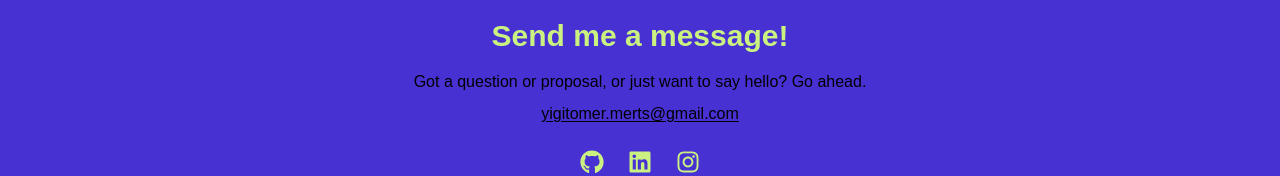
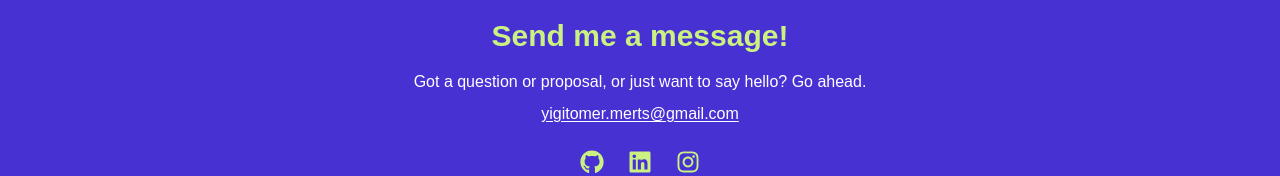
Before and after one commit to ygtmertt/Portfolio-Website, a React (Create React App) app: page / in a window 1280 px wide. Shown: the part 3456-3632 px from the top of the page. Built offline with nearby package versions, Linux system fonts and the light colour scheme.

Commit message:
Footer finished.

```diff
--- a/src/components/Footer.jsx
+++ b/src/components/Footer.jsx
@@ -1,20 +1,19 @@
-import React from 'react';
-import { FaGithub, FaTwitter, FaInstagram, FaEnvelope, FaLinkedin } from 'react-icons/fa';
+import { FaGithub, FaInstagram, FaLinkedin } from 'react-icons/fa';
 
 const Footer = () => {
   return (
-    <footer className="bg-darkBackground text-lightSecondary py-16 px-4 text-center">
-      <h2 className="text-3xl font-bold text-darkPrimary mb-4">Send me a message!</h2>
-      <p className="text-white dark:text-black mb-2">
+    <footer className="bg-lightBackground dark:bg-darkBackground text-lightSecondary py-16 px-4 text-center">
+      <h2 className="text-3xl font-bold text-lightPrimary dark:text-darkPrimary mb-4">Send me a message!</h2>
+      <p className="text-dark dark:text-white mb-2">
         Got a question or proposal, or just want to say hello? Go ahead.
       </p>
       <a
         href="mailto:yigitomer.merts@gmail.com"
-        className="text-white dark:text-black underline underline-offset-2 hover:text-accent transition mb-6 block"
+        className="text-dark dark:text-white underline underline-offset-2 hover:text-accent transition mb-6 block"
       >
         yigitomer.merts@gmail.com
       </a>
-      <div className="flex justify-center gap-6 mt-6 text-darkPrimary text-2xl">
+      <div className="flex justify-center gap-6 mt-6 text-lightPrimary dark:text-darkPrimary text-2xl">
         <a
           href="https://github.com/ygtmertt"
           target="_blank"
```
